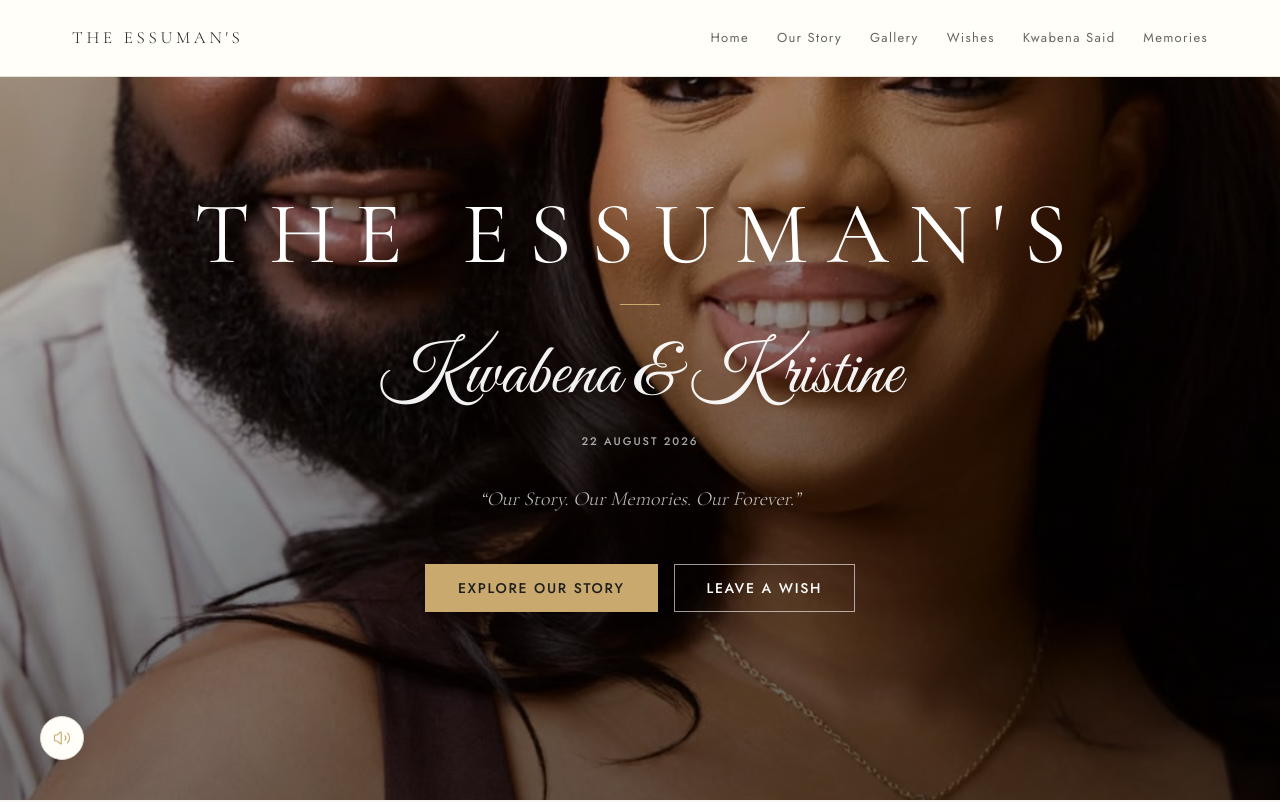
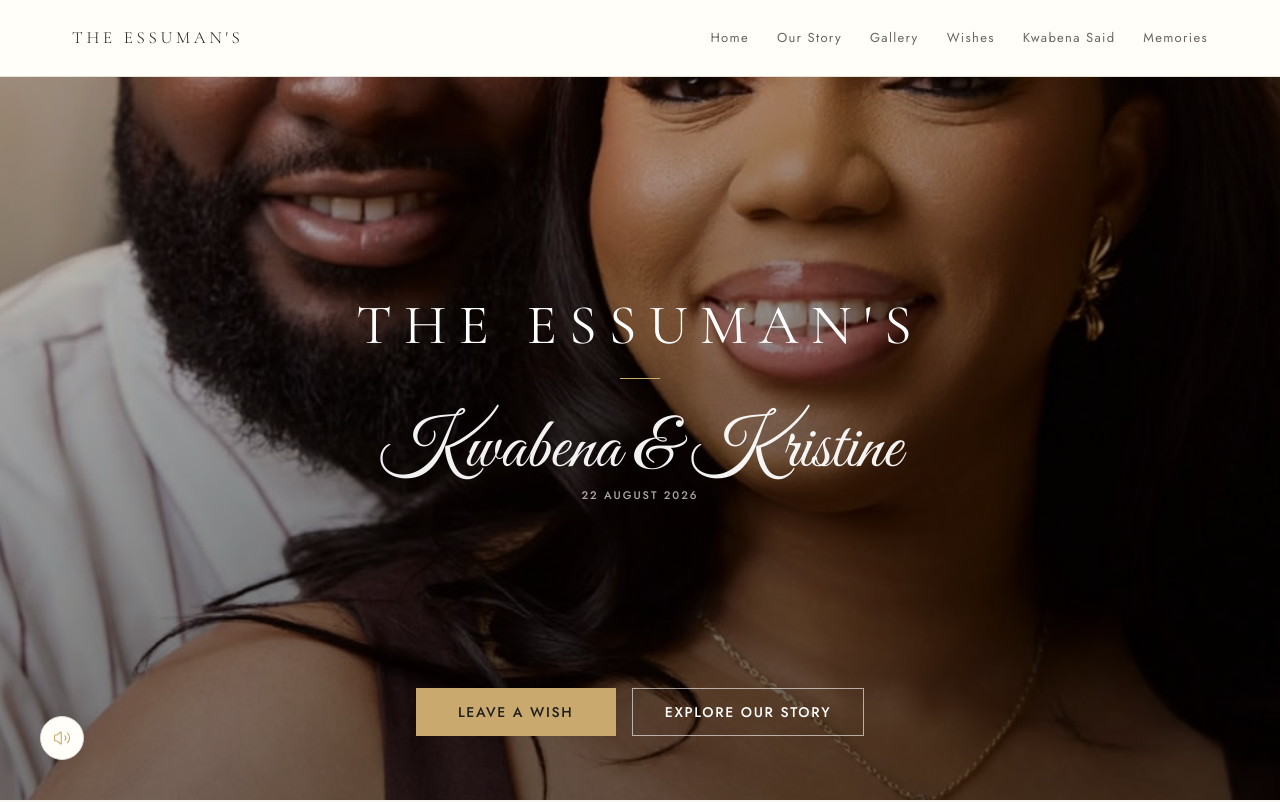
Before and after one commit to segunmultimedia/The-Essumans, a Next.js app: page / in a window 1280 px wide. Shown: the top 802 px of the page. Built offline with nearby package versions, Linux system fonts and the light colour scheme.

Commit message:
Update hero section layout: reduced title size, removed tagline, swapped CTA buttons, and anchored CTAs to bottom

```diff
--- a/src/app/globals.css
+++ b/src/app/globals.css
@@ -110,7 +110,7 @@ h1, h2, h3, h4, h5, h6 {
 .text-hero {
   font-family: var(--font-serif);
   font-weight: 400;
-  font-size: clamp(2.75rem, 9vw, 5.5rem);  /* 44px → 88px */
+  font-size: clamp(1.75rem, 5vw, 3.5rem);  /* 28px → 56px */
   letter-spacing: 0.22em;
   line-height: 1.05;
 }
--- a/src/components/sections/Hero.tsx
+++ b/src/components/sections/Hero.tsx
@@ -71,37 +71,28 @@ export default function Hero() {
         {/* Wedding date */}
         <motion.p
           {...fade(0.72)}
-          className="text-eyebrow text-white/65 mt-3 mb-8"
+          className="text-eyebrow text-white/65 -mt-2"
         >
           {heroContent.date}
         </motion.p>
+      </div>
 
-        {/* Tagline */}
-        <motion.p
-          {...fade(0.84)}
-          className="font-serif italic text-white/75 mb-12 max-w-md"
-          style={{ fontSize: "clamp(1.0625rem, 1.8vw, 1.25rem)" }}
-        >
-          &ldquo;{heroContent.tagline}&rdquo;
-        </motion.p>
-
-        {/* CTAs */}
+      {/* CTAs - Anchored to bottom */}
       <motion.div
         {...fade(0.98)}
-          className="flex flex-col sm:flex-row items-center gap-3 sm:gap-4 w-full sm:w-auto"
+        className="absolute z-10 bottom-10 md:bottom-16 left-0 right-0 px-5 flex flex-col sm:flex-row items-center justify-center gap-3 sm:gap-4 w-full"
       >
-          <a href="#our-story" className="w-full sm:w-auto">
+        <a href="#wishes" className="w-full sm:w-max min-w-[200px]">
           <Button variant="primary" fullWidth>
+            {heroContent.secondaryCTA}
+          </Button>
+        </a>
+        <a href="#our-story" className="w-full sm:w-max min-w-[200px]">
+          <Button variant="ghost-light" fullWidth>
             {heroContent.primaryCTA}
           </Button>
         </a>
-          <a href="#wishes" className="w-full sm:w-auto">
-            <Button variant="ghost-light" fullWidth>
-              {heroContent.secondaryCTA}
-            </Button>
-          </a>
       </motion.div>
-      </div>
     </section>
   );
 }
```
Lines whose indentation alone changed are shown as unchanged.
